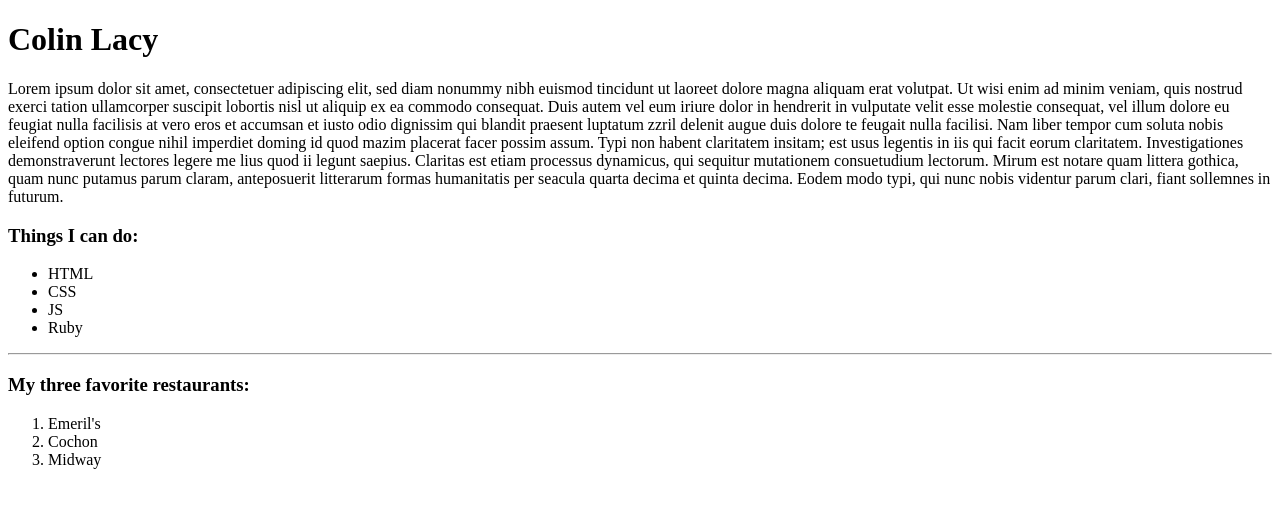
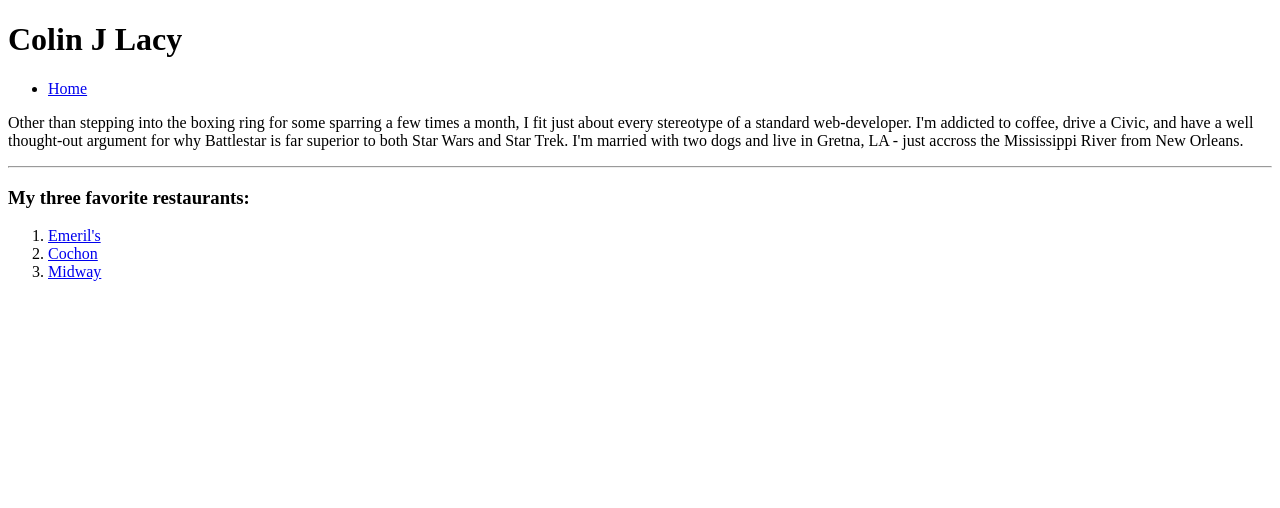
Before and after one commit to colinjlacy/beginning-html, a plain HTML site: page about.html in a window 1280 px wide. Drawn offline with Linux system fonts and the light colour scheme.

Commit message:
[basics] reduces feature set

```diff
--- a/about.html
+++ b/about.html
@@ -6,42 +6,27 @@
 		<title>HTML!</title>
 	</head>
 	<body>
-		<h1>Colin Lacy</h1>
-		<p>Lorem ipsum dolor sit amet, consectetuer adipiscing elit,
-		sed diam nonummy nibh euismod tincidunt ut laoreet dolore
-		magna aliquam erat volutpat. Ut wisi enim ad minim veniam,
-		quis nostrud exerci tation ullamcorper suscipit lobortis nisl
-		ut aliquip ex ea commodo consequat. Duis autem vel eum iriure
-		dolor in hendrerit in vulputate velit esse molestie consequat,
-		vel illum dolore eu feugiat nulla facilisis at vero eros et
-		accumsan et iusto odio dignissim qui blandit praesent luptatum
-		zzril delenit augue duis dolore te feugait nulla facilisi.
-		Nam liber tempor cum soluta nobis eleifend option congue
-		nihil imperdiet doming id quod mazim placerat facer possim
-		assum. Typi non habent claritatem insitam; est usus legentis
-		in iis qui facit eorum claritatem. Investigationes
-		demonstraverunt lectores legere me lius quod ii legunt saepius.
-		Claritas est etiam processus dynamicus, qui sequitur mutationem
-		consuetudium lectorum. Mirum est notare quam littera gothica,
-		quam nunc putamus parum claram, anteposuerit litterarum formas
-		humanitatis per seacula quarta decima et quinta decima. Eodem
-		modo typi, qui nunc nobis videntur parum clari, fiant sollemnes
-		in futurum.</p>
-		<h3>Things I can do:</h3>
+		<h1>Colin J Lacy</h1>
 		<ul>
-		    <li>HTML</li>
-		    <li>CSS</li>
-		    <li>JS</li>
-		    <li>Ruby</li>
+			<li>
+				<a href="/">Home</a>
+			</li>
 		</ul>
+		<p>Other than stepping into the boxing ring for some sparring a few times a month, I fit just about every stereotype of a standard web-developer.  I'm addicted to coffee, drive a Civic, and have a well thought-out argument for why Battlestar is far superior to both Star Wars and Star Trek.  I'm married with two dogs and live in Gretna, LA - just accross the Mississippi River from New Orleans.</p>
 		<hr>
 		<h3>
 		    My three favorite restaurants:
 		</h3>
 		<ol>
-		    <li>Emeril's</li>
-		    <li>Cochon</li>
-		    <li>Midway</li>
+		    <li>
+		    	<a href="http://www.emerilsrestaurants.com/emerils-new-orleans">Emeril's</a>
+	    	</li>
+		    <li>
+		    	<a href="http://www.cochonrestaurant.com/">Cochon</a>
+	    	</li>
+		    <li>
+		    	<a href="http://midwaypizzanola.com/index.php">Midway</a>
+	    	</li>
 		</ol>
 	</body>
 </html>
```
Also changed, not shown: index.html (+8 -65 lines).
